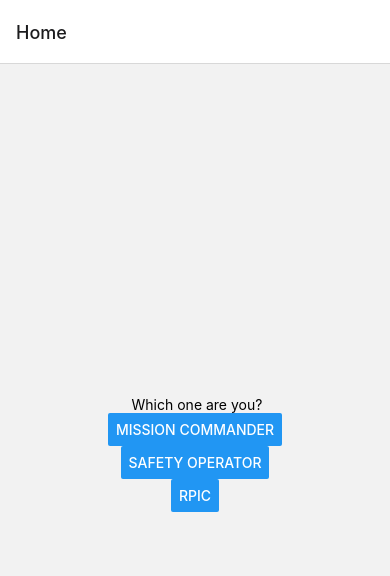
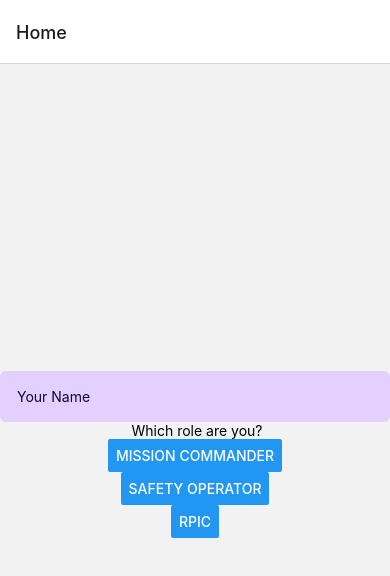
Before and after one commit to juanpirubero/droneApp, a React Native app in the folder DroneApp3/: screen / in a window 390 px wide. Shown: the top 576 px of the page. Built offline with nearby package versions, Linux system fonts and the light colour scheme.

Commit message:
Updated code (with notes screen)

```diff
--- a/DroneApp3/App.js
+++ b/DroneApp3/App.js
@@ -1,14 +1,31 @@
-import React from 'react';
-import { View, Button, StyleSheet, Text } from 'react-native';
+import React, {useEffect} from 'react';
+import { useState } from 'react';
+import { View, Button, StyleSheet, Text, TextInput } from 'react-native';
 import { NavigationContainer } from '@react-navigation/native';
 import { createStackNavigator } from '@react-navigation/stack';
 
 
 // Define your screens
 function HomeScreen({ navigation }) {
+  const [enteredGoalText, setEnteredGoalText] = useState('');
+
+  function goalInputHandler(enteredText) {
+    setEnteredGoalText(enteredText);
+  }
+
+  useEffect(() => {
+    const timer = setTimeout(() => {
+      navigation.navigate('Notes Screen');
+    }, 30000);
+
+    return () => clearTimeout(timer); // Clear the timer if the component unmounts
+  }, [navigation]);
+
+
   return (
     <View style={styles.container}>
-      <Text> Which one are you?</Text>
+      <TextInput style={styles.textInput} placeholder='Your Name' onChangeText={goalInputHandler} value={enteredGoalText} />
+      <Text> Which role are you?</Text>
       <Button
         title="Mission Commander"
         onPress={() => navigation.navigate('Awareness Screen')}
@@ -47,6 +64,34 @@ function TasksScreen() {
   );
 }
 
+function NotesScreen(props) {
+  const [enteredNotesText, setEnteredNotesText] = useState('');
+
+    function NotesInputHandler(enteredText) {
+        setEnteredNotesText(enteredText);
+    }
+
+    function addNotesHandler() {
+        props.onAddNotes(enteredNotesText);
+        setEnteredNotesText('');
+    }
+
+  return (
+    <View style={styles.container}>
+      <TextInput style={styles.textInput} placeholder='Add notes on your tasks' onChangeText={NotesInputHandler} value={enteredNotesText} />
+      <View style = {styles.buttonContainer}>
+        <View style = {styles.button}>
+          <Button title='Add Note' onPress={addNotesHandler} color="#b180f0" />
+        </View>
+          <View style = {styles.button}>
+            <Button title="Cancel" onPress={props.onCancel} color="#f31282" />
+          </View>
+      </View>
+      <Text>Your Notes:</Text>
+    </View>
+  );
+}
+
 const Stack = createStackNavigator();
 
 function App() {
@@ -56,6 +101,7 @@ function App() {
         <Stack.Screen name="Home" component={HomeScreen} />
         <Stack.Screen name="Awareness Screen" component={AwarenessScreen} />
         <Stack.Screen name="Tasks Screen" component={TasksScreen} />
+        <Stack.Screen name="Notes Screen" component={NotesScreen} />
       </Stack.Navigator>
     </NavigationContainer>
   );
@@ -76,7 +122,24 @@ const styles = StyleSheet.create({
     borderRadius: 20,
     padding: 80,
     marginVertical: 10,
-  }
+  },
+  textInput: {
+    borderWidth: 1,
+    borderColor: '#e4d0ff',
+    backgroundColor: '#e4d0ff',
+    color: '#120438',
+    borderRadius: 6,
+    width: '100%',
+    padding: 16
+  },
+  buttonContainer: {
+    flexDirection: 'row',
+    marginTop: 8
+  },
+  button: {
+    width: 100,
+    marginHorizontal: 8
+  },
 });
 
 export default App;
```
